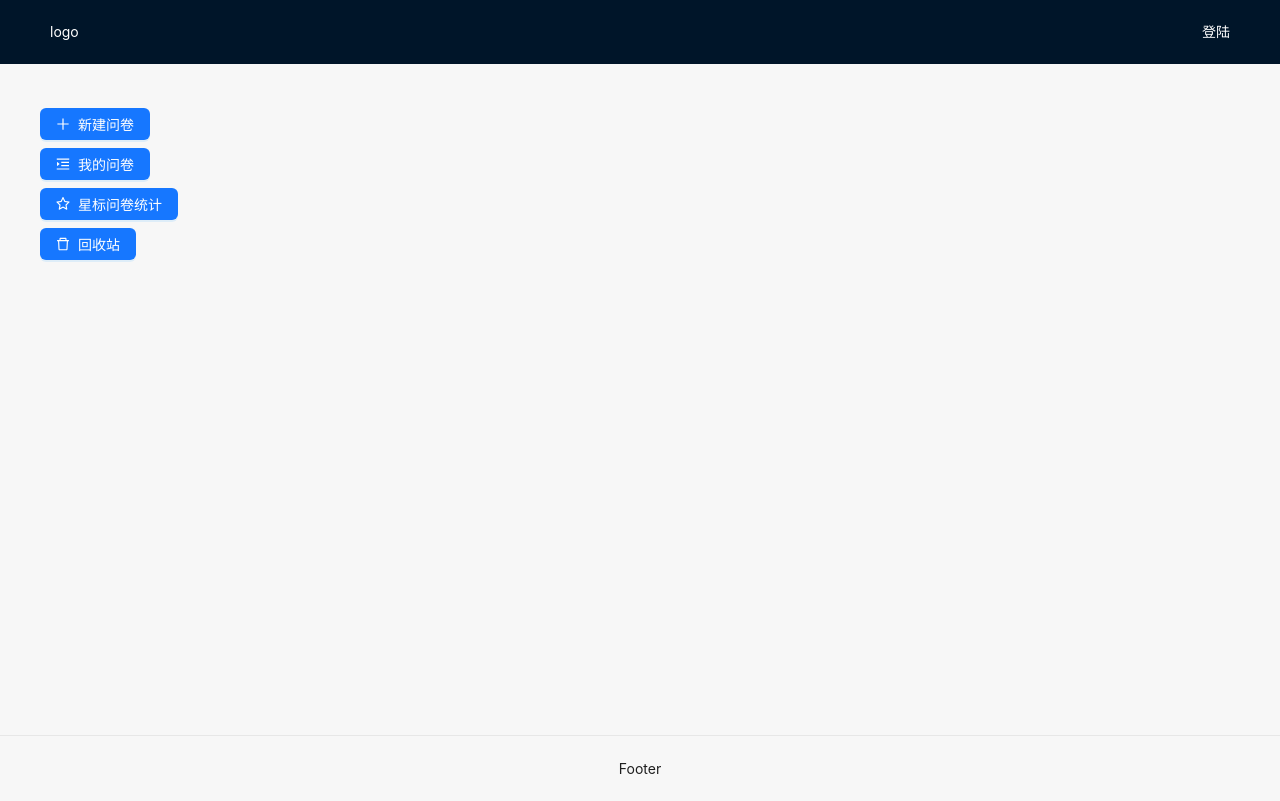
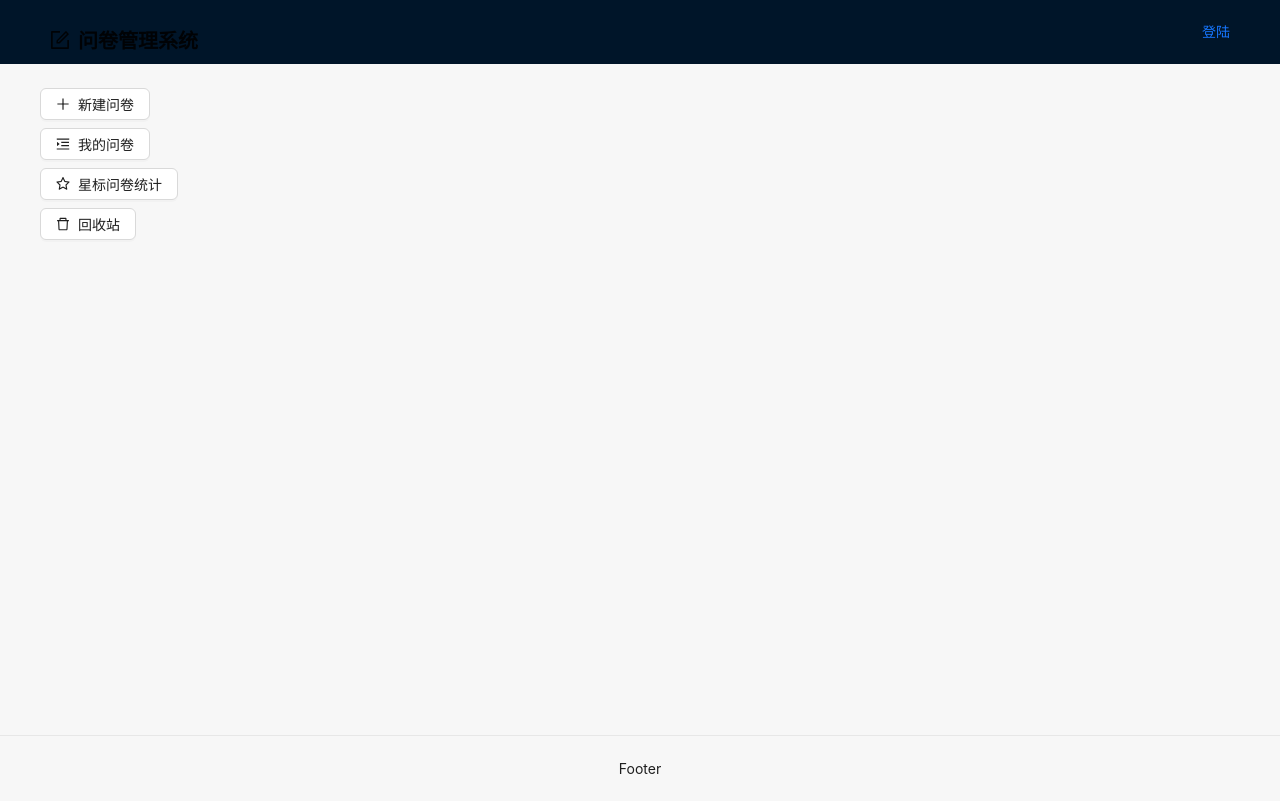
Before and after one commit to qqzhangyanhua/react-vip, a React (Create React App) app: page /manage in a window 1280 px wide. Built offline with nearby package versions, Linux system fonts and the light colour scheme.

Commit message:
feat: 首页和404页面

```diff
--- /dev/null
+++ b/src/component/Logo.tsx
@@ -0,0 +1,20 @@
+import { FormOutlined } from '@ant-design/icons'
+import { Space, Typography } from 'antd'
+import React from 'react'
+import { Link } from 'react-router-dom'
+const { Title } = Typography
+const Logo = () => {
+  return (
+    <div>
+      <Link to={'/'}>
+        <Space>
+          <Title level={4}>
+            <FormOutlined />
+          </Title>
+          <Title level={4}>问卷管理系统</Title>
+        </Space>
+      </Link>
+    </div>
+  )
+}
+export default Logo
--- /dev/null
+++ b/src/component/UserInfo.tsx
@@ -0,0 +1,11 @@
+import React, { FC } from 'react'
+import { Link } from 'react-router-dom'
+
+const UserInfo: FC = () => {
+  return (
+    <>
+      <Link to={'/login'}>登陆</Link>
+    </>
+  )
+}
+export default UserInfo
--- a/src/layouts/MainLayout.module.scss
+++ b/src/layouts/MainLayout.module.scss
@@ -10,7 +10,7 @@
 .main{
     min-height: calc(100vh - 64px - 65px) !important;
     background-color: #f7f7f7;
-    padding: 20px;
+    // padding: 20px;
 
 }
 .footer{
--- a/src/layouts/MainLayout.tsx
+++ b/src/layouts/MainLayout.tsx
@@ -2,6 +2,8 @@ import React, { FC } from 'react'
 import { Outlet } from 'react-router-dom'
 import { Layout } from 'antd'
 import styles from './MainLayout.module.scss'
+import Logo from '../component/Logo'
+import UserInfo from '../component/UserInfo'
 const { Header, Footer, Content } = Layout
 
 const headerStyle: React.CSSProperties = {
@@ -17,8 +19,12 @@ const MainLayout: FC = () => {
     <>
       <Layout>
         <Header style={headerStyle} className={styles.header}>
-          <div className={styles.left}> logo</div>
-          <div className={styles.right}> 登陆</div>
+          <div className={styles.left}>
+            <Logo />
+          </div>
+          <div className={styles.right}>
+            <UserInfo />
+          </div>
         </Header>
         <Content className={styles.main}>
           {' '}
--- a/src/layouts/ManageLayout.tsx
+++ b/src/layouts/ManageLayout.tsx
@@ -1,23 +1,41 @@
 import React, { FC } from 'react'
-import { Outlet } from 'react-router-dom'
+import { Outlet, useLocation, useNavigate } from 'react-router-dom'
 import styles from './ManageLayout.module.scss'
 import { Button, Space } from 'antd'
 import { PlusOutlined, StarOutlined, MenuUnfoldOutlined, DeleteOutlined } from '@ant-design/icons'
 const ManageLayout: FC = () => {
+  const nav = useNavigate()
+  const { pathname } = useLocation()
+
   return (
     <div className={styles.container}>
       <div className={styles.left}>
         <Space direction="vertical">
-          <Button type="primary" icon={<PlusOutlined />}>
+          <Button
+            type={pathname.startsWith('/manage/question') ? 'primary' : 'default'}
+            icon={<PlusOutlined />}
+          >
             新建问卷
           </Button>
-          <Button type="primary" icon={<MenuUnfoldOutlined />}>
+          <Button
+            type={pathname.startsWith('/manage/list') ? 'primary' : 'default'}
+            icon={<MenuUnfoldOutlined />}
+            onClick={() => nav('/manage/list')}
+          >
             我的问卷
           </Button>
-          <Button type="primary" icon={<StarOutlined />}>
+          <Button
+            type={pathname.startsWith('/manage/star') ? 'primary' : 'default'}
+            icon={<StarOutlined />}
+            onClick={() => nav('/manage/star')}
+          >
             星标问卷统计
           </Button>
-          <Button type="primary" icon={<DeleteOutlined />}>
+          <Button
+            type={pathname.startsWith('/manage/trash') ? 'primary' : 'default'}
+            icon={<DeleteOutlined />}
+            onClick={() => nav('/manage/trash')}
+          >
             回收站
           </Button>
         </Space>
--- a/src/pages/Error/index.tsx
+++ b/src/pages/Error/index.tsx
@@ -1,6 +1,22 @@
 import React from 'react'
+import { Button, Result } from 'antd'
+import { useNavigate } from 'react-router-dom'
 
 const Error = () => {
-  return <div>Error</div>
+  const nav = useNavigate()
+  return (
+    <>
+      <Result
+        status="404"
+        title="404"
+        subTitle="Sorry, the page you visited does not exist."
+        extra={
+          <Button type="primary" onClick={() => nav('/')}>
+            返回首页
+          </Button>
+        }
+      />
+    </>
+  )
 }
 export default Error
--- /dev/null
+++ b/src/pages/Home.module.scss
@@ -0,0 +1,11 @@
+
+.container{
+    height:calc(100vh - 64px - 65px);
+    display: flex;
+    flex-direction: column;
+    justify-content: center;
+    align-items: center;
+    background: #b2fefa; /* fallback for old browsers */
+  background: -webkit-linear-gradient(to right, #b2fefa, #0ed2f7); /* Chrome 10-25, Safari 5.1-6 */
+  background: linear-gradient(to right, #b2fefa, #0ed2f7); /* W3C, IE 10+/ Edge, Firefox 16+, Chrome 26+, Opera 12+, Safari 7+ */
+}
--- a/src/pages/Home.tsx
+++ b/src/pages/Home.tsx
@@ -1,22 +1,24 @@
 import React from 'react'
 import { useNavigate } from 'react-router-dom'
-import { Button } from 'antd'
+import { Button, Typography } from 'antd'
 import { useTitle } from 'ahooks'
-
+const { Title, Paragraph } = Typography
+import styles from './Home.module.scss'
 const Home = () => {
   useTitle('首页')
   const nav = useNavigate()
 
   const handelLogin = () => {
-    console.log('login')
-    nav('/login')
+    nav('/manage/list')
   }
   return (
-    <div>
-      <p>home</p>
+    <div className={styles.container}>
+      <Title>问卷管理系统</Title>
+      <Title level={2}>欢迎使用问卷管理系统</Title>
+      <Paragraph>已创建问卷100份，未发布问卷50份，共收集到回收问卷50份</Paragraph>
       <div>
         <Button onClick={handelLogin} type="primary">
-          login
+          开始使用
         </Button>
       </div>
     </div>
```
